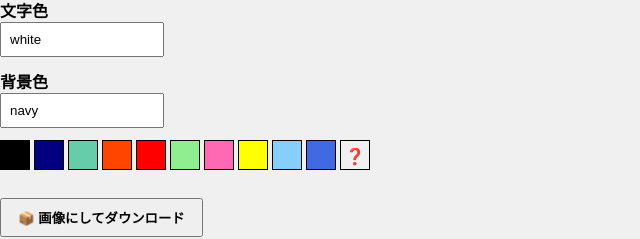
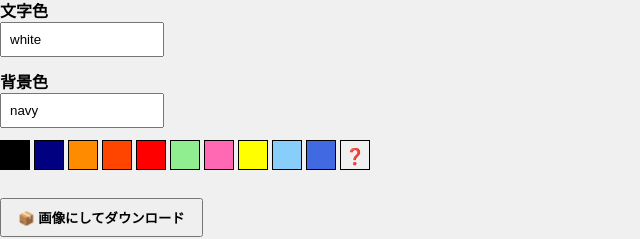
Before and after one commit to heading-image-maker/heading-image-maker.github.io, a website built with webpack: page docs/index.html in a window 1280 px wide. Shown: the part 911-1150 px from the top of the page, without its empty margins (0-640 px from the left). Built offline with nearby package versions, Linux system fonts and the light colour scheme.

Commit message:
feat: 色変更

```diff
--- a/docs/css/style.css
+++ b/docs/css/style.css
@@ -123,7 +123,7 @@ header {
 
 #form .color-palette[data-background-color=black] { background-color: black; }
 #form .color-palette[data-background-color=navy] { background-color: navy; }
-#form .color-palette[data-background-color=mediumaquamarine] { background-color: mediumaquamarine; }
+#form .color-palette[data-background-color=darkorange] { background-color: darkorange; }
 #form .color-palette[data-background-color=orangered] { background-color: orangered; }
 #form .color-palette[data-background-color=red] { background-color: red; }
 #form .color-palette[data-background-color=lightgreen] { background-color: lightgreen; }
--- a/docs/index.html
+++ b/docs/index.html
@@ -64,7 +64,7 @@
       <div class="dd">
         <a class="color-palette" data-color="white" data-background-color="black"></a>
         <a class="color-palette" data-color="white" data-background-color="navy"></a>
-        <a class="color-palette" data-color="white" data-background-color="mediumaquamarine"></a>
+        <a class="color-palette" data-color="white" data-background-color="darkorange"></a>
         <a class="color-palette" data-color="yellow" data-background-color="orangered"></a>
         <a class="color-palette" data-color="white" data-background-color="red"></a>
         <a class="color-palette" data-color="deeppink" data-background-color="lightgreen"></a>
```
